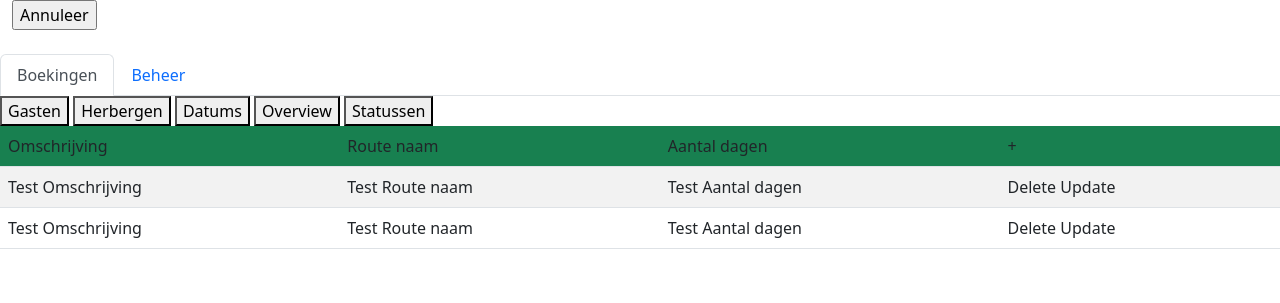
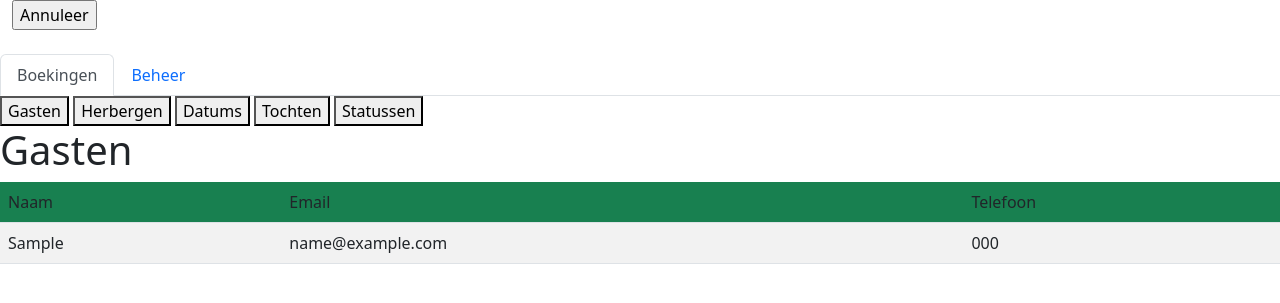
Before and after one commit to XaderGator/DonkeyTravel, a PHP site: page /ingelogd.php in a window 1280 px wide. Shown: the top 303 px of the page. Run offline with PHP 8.4, Linux system fonts and the light colour scheme; the visitor is signed in with stand-in values (Sample User, id 1); tables that the repository leaves empty or names only in its code hold one stand-in row (values such as "Sample post").

Commit message:
Table Gasten

```diff
--- a/ingelogd.php
+++ b/ingelogd.php
@@ -1,10 +1,34 @@
     <?php
         session_start();
+        require_once "dbh.php";
+
+
+            if($_SESSION["loggedin"] == false)
+            {
+                header("location: index.php");
+            }
 
         	if(isset($_POST['Annuleer']))
             {
                 $_SESSION["loggedin"] = false;
                 header("location: index.php");
+            }
+
+            $QueryGasten = "SELECT Naam, Email, Telefoon FROM klanten";
+            $resultgasten=$conn->query($QueryGasten);
+             $GastenTable = '';
+             while ($Gastenrow = $resultgasten->fetch_assoc())  {
+                $GastenTable .="<tr>";
+                $GastenTable .="<td>";
+                $GastenTable .=$Gastenrow['Naam'] . " "; // Naam
+                $GastenTable .="</td>";
+                $GastenTable .="<td>";
+                $GastenTable .=$Gastenrow['Email'] . " "; // Email
+                $GastenTable .="</td>";
+                $GastenTable .="<td>";
+                $GastenTable .=$Gastenrow['Telefoon']; // Telefoon
+                $GastenTable .="</td>";
+                $GastenTable .="</tr>";
             }
     ?>
 
@@ -43,74 +67,49 @@
                 <button class="tablinks" onclick="tab(event, 'Gasten')" id="defaultOpen">Gasten</button>
                 <button class="tablinks" onclick="tab(event, 'Herbergen')" id="HerbergenOpen">Herbergen</button>
                 <button class="tablinks" onclick="tab(event, 'Restaurants')" id="RestaurantsOpen">Datums</button>
-                <button class="tablinks" onclick="tab(event, 'Overview')" id="overviewOpen">Overview</button>
+                <button class="tablinks" onclick="tab(event, 'Tochten')" id="TochtenOpen">Tochten</button>
                 <button class="tablinks" onclick="tab(event, 'Statussen')" id="statussenOpen">Statussen</button>
             </div>
 
             <div id="Gasten" class="tabcontent">
+                <h1> Gasten</h1>
                 <table class="table table-striped table-hover">
                     <head>
                         <tr class="bg-success">
                             <td>
-                                Omschrijving
+                                Naam
                             </td>
                             <td>
-                                Route naam
+                                Email
                             </td>
                             <td>
-                                Aantal dagen
-                            </td>
-                            <td>
-                                +
+                                Telefoon
                             </td>
                         </tr>
                     </head>
                     <tbody>
-                    <tr>
-                            <td>
-                                Test Omschrijving
-                            </td>
-                            <td>
-                            Test Route naam
-                            </td>
-                            <td>
-                                Test Aantal dagen
-                            </td>
-                            <td>
-                                Delete Update
-                            </td>
-                        </tr>
-                        <tr>
-                            <td>
-                                Test Omschrijving
-                            </td>
-                            <td>
-                            Test Route naam
-                            </td>
-                            <td>
-                                Test Aantal dagen
-                            </td>
-                            <td>
-                                Delete Update
-                            </td>
-                        </tr>
+                        <?php echo $GastenTable;?>
                     </tbody>
                 </table>
             </div>
 
             <div id="Herbergen" class="tabcontent">
+            <h1> Herbergen</h1>
 
             </div>
 
             <div id="Restaurants" class="tabcontent">
+            <h1> Restaurants</h1>
 
             </div>
 
-            <div id="Overview" class="tabcontent">
+            <div id="Tochten" class="tabcontent">
+            <h1> Tochten</h1>
 
             </div>
 
             <div id="Statussen" class="tabcontent">
+            <h1> Statussen</h1>
 
             </div>
         </div>
@@ -126,7 +125,33 @@
 
     <script>
 
+        var Tabsid = "<?php echo $_SESSION['TabId'];?>";
 
+        if(Tabsid == "defaultOpen")
+        {
+            document.getElementById("defaultOpen").click();
+
+        }else if(Tabsid == "HerbergenOpen")
+        {
+            document.getElementById("HerbergenOpen").click();
+
+        }else if(Tabsid == "RestaurantsOpen")
+        {
+            document.getElementById("RestaurantsOpen").click();
+
+        }else if(Tabsid == "TochtenOpen")
+        {
+            document.getElementById("TochtenOpen").click();
+
+        }else if(Tabsid == "statussenOpen")
+        {
+            document.getElementById("statussenOpen").click();
+
+        }else
+        {
+            document.getElementById("defaultOpen").click();
+
+        }
 
             function tab(evt, tabName) {
             var i, tabcontent, tablinks;
```
